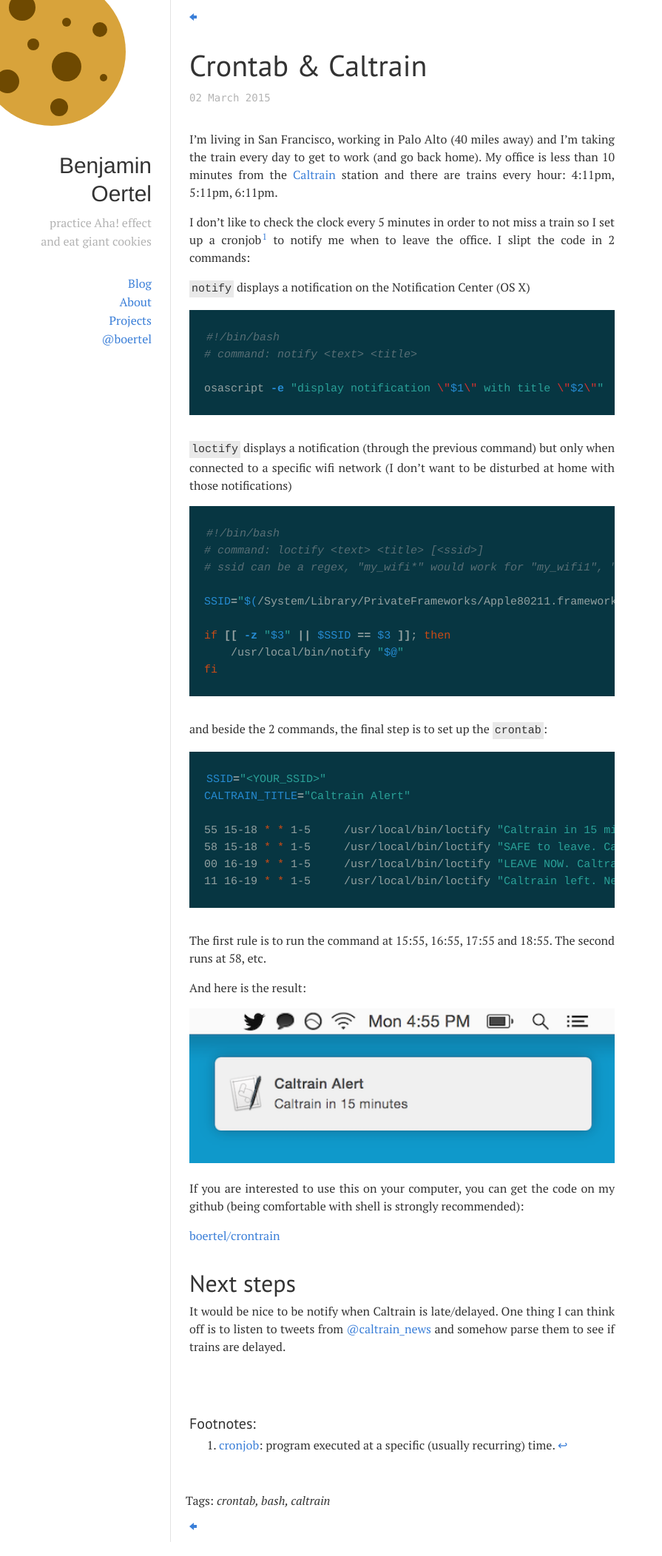
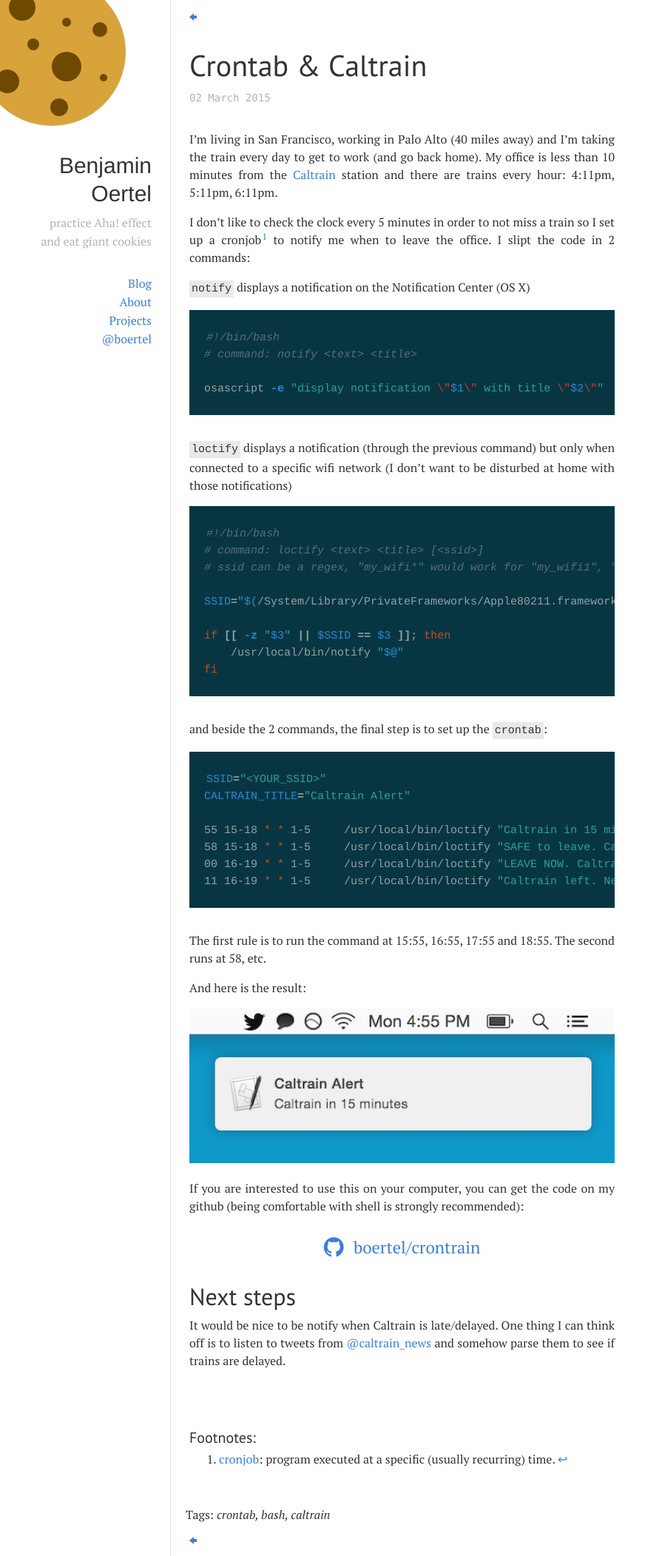
Before and after one commit to boertel/blog, a Jekyll site: the page built from _posts/2015-03-02-crontrain.md, in a window 1280 px wide. Shown: the whole page at 74% size, without its empty margins (0-895 px from the left). Built offline with Jekyll 4.4.1, drawn with Linux system fonts in a browser that asks for light colours; comment, search, counter and statistics services are not loaded.

Commit message:
bigger cta'

```diff
--- a/_posts/2015-03-02-crontrain.md
+++ b/_posts/2015-03-02-crontrain.md
@@ -53,7 +53,9 @@
 
 If you are interested to use this on your computer, you can get the code on my github (being comfortable with shell is strongly recommended):
 
-[boertel/crontrain](https://github.com/boertel/crontrain)
+<div class="cta">
+    <a href="https://github.com/boertel/crontrain" target="_blank"><span class="octicon octicon-mark-github"></span>boertel/crontrain</a>
+</div>
 
 ## Next steps
 
--- a/static/css/blog.css
+++ b/static/css/blog.css
@@ -160,6 +160,16 @@
     list-style-type: disc;
     list-style-position: inside;
     margin-left: 10px;
+}
+
+.cta {
+    text-align: center;
+    font-size: 1.4em;
+    margin-top: 1.4em;
+}
+.cta .octicon {
+    padding-right: 0.5em;
+    font-size: 1.2em;
 }
 
 #footnotes {
```
